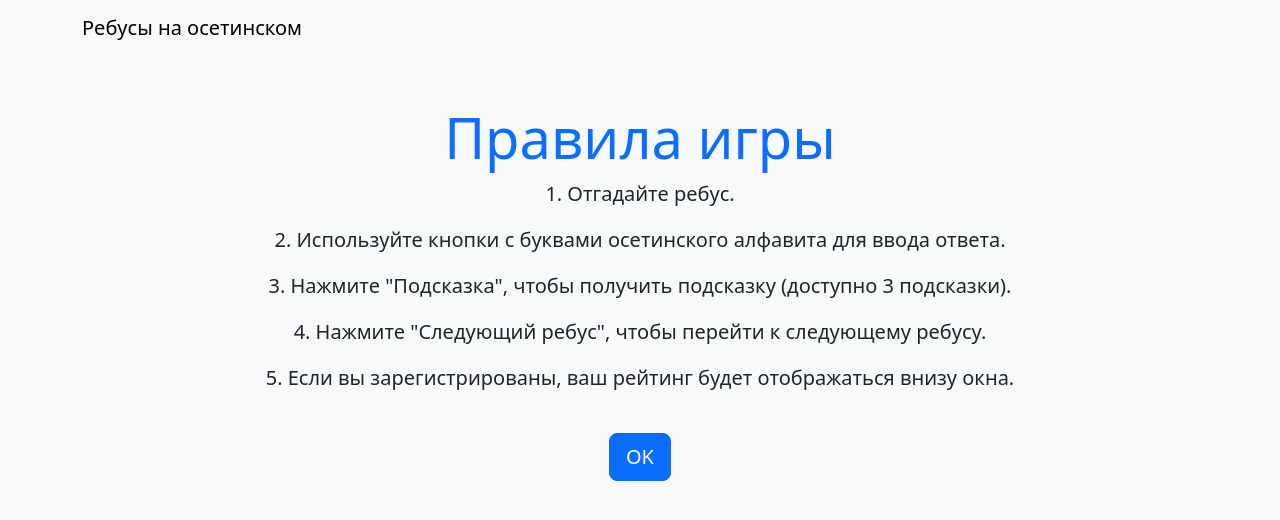
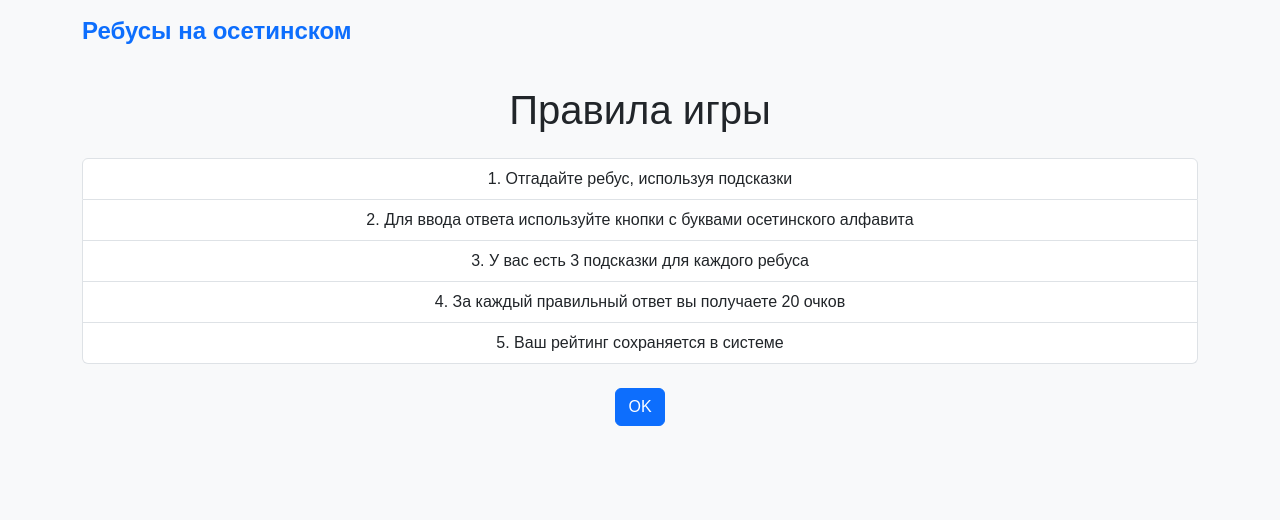
Before and after one commit to Anch7777/puzzles_in_ossetian, a Flask app: page /rules in a window 1280 px wide. Shown: the top 520 px of the page. Run offline with Flask 3, Linux system fonts and the light colour scheme.

Commit message:
распределение по папкам

```diff
--- a/app.py
+++ b/app.py
@@ -1,18 +1,17 @@
+import os
 from flask import Flask, render_template, request, redirect, url_for, session, flash
-from data.db_session import db
-from data.users import User
-from data.riddles import Riddle
-import os
+from data._all_models import db, User, Riddle
 
+# Создание экземпляра приложения
 app = Flask(__name__)
-app.secret_key = 'your_secret_key'
-
-# Определение BASE_DIR
-BASE_DIR = os.path.abspath(os.path.dirname(__file__))
+app.secret_key = 'your_secret_key'  # Ключ для работы с сессиями
 
 # Настройка пути к базе данных
-app.config['SQLALCHEMY_DATABASE_URI'] = f'sqlite:///{os.path.join(BASE_DIR, "data", "puzzles.db")}'
+DATABASE_PATH = os.path.abspath('db/puzzles.db')
+app.config['SQLALCHEMY_DATABASE_URI'] = f"sqlite:///{DATABASE_PATH}"
 app.config['SQLALCHEMY_TRACK_MODIFICATIONS'] = False
+
+# Инициализация базы данных
 db.init_app(app)
 
 # Буквы осетинского алфавита
@@ -21,18 +20,19 @@ ossetian_alphabet = [
     'р', 'с', 'у', 'ф', 'х', 'хъ', 'ы', '-'
 ]
 
-def initialize_database():
-    """Инициализация базы данных: создание таблиц и добавление начальных данных."""
-    with app.app_context():
-        db.create_all()  # Создание таблиц
+# Создание таблиц и заполнение ребусов при первом запуске
+with app.app_context():
+    try:
+        # Проверяем, существует ли папка db/
+        db_dir = os.path.dirname(DATABASE_PATH)
+        if not os.path.exists(db_dir):
+            os.makedirs(db_dir)  # Создаем папку db/, если её нет
 
-        # Проверка наличия ребусов в базе данных
-        if Riddle.query.count() == 0:
-            # Очистка таблицы ребусов (если она не пуста)
-            db.session.query(Riddle).delete()
-            db.session.commit()
+        # Создаем таблицы
+        db.create_all()
 
-            # Добавление новых ребусов
+        # Проверяем, есть ли уже ребусы в базе данных
+        if not Riddle.query.first():
             rebuses = [
                 {"image": "rebus1.png", "answer": "хæрисджын", "hints": "Первая буква 'х', В слове 8 букв, æ дж"},
                 {"image": "rebus2.png", "answer": "бирæгъзæнг", "hints": "Первая буква 'б', В слове 9 букв, æ гъ"},
@@ -40,11 +40,16 @@ def initialize_database():
                 {"image": "rebus4.png", "answer": "сындзыхъæу", "hints": "Первая буква 'с', В слове 8 букв, дз хъ"},
                 {"image": "rebus5.png", "answer": "дур-дур", "hints": "Первая буква 'д', В слове 7 букв, д"}
             ]
+
             for r in rebuses:
                 new_riddle = Riddle(image=r['image'], answer=r['answer'], hints=r['hints'])
                 db.session.add(new_riddle)
+
             db.session.commit()
+    except Exception as e:
+        print(f"Ошибка при создании базы данных: {e}")
 
+# Маршруты
 @app.route('/')
 def index():
     return render_template('index.html')
@@ -86,47 +91,43 @@ def register():
 @app.route('/game', methods=['GET', 'POST'])
 def game():
     if 'username' not in session:
-        session['username'] = 'guest'
-        session['score'] = 0
-        session['solved_rebuses'] = ''
+        return redirect(url_for('index'))
+
     rebuses = Riddle.query.all()
-    user = User.query.filter_by(name=session['username']).first() if session['username'] != 'guest' else None
-    solved_rebuses = set(session['solved_rebuses'].split(',') if session['solved_rebuses'] else [])
+    user = User.query.filter_by(name=session['username']).first()
+    solved_rebuses = set(user.solved_rebuses.split(',') if user.solved_rebuses else [])
     current_rebus_id = int(request.args.get('rebus_id', 1))
     current_rebus = next((r for r in rebuses if r.id == current_rebus_id), None)
-    hints_left = 3 - len([hint for hint in session.get('used_hints', {}).get(str(current_rebus_id), [])])
+
+    hints_left = 3
     if request.method == 'POST':
         action = request.form.get('action')
         if action == 'check_answer':
             user_answer = request.form['answer'].strip()
             if user_answer == current_rebus.answer:
                 if str(current_rebus.id) not in solved_rebuses:
-                    session['score'] = session.get('score', 0) + 20
+                    user.score += 20
                     solved_rebuses.add(str(current_rebus.id))
-                    session['solved_rebuses'] = ','.join(solved_rebuses)
+                    user.solved_rebuses = ','.join(solved_rebuses)
+                    db.session.commit()
+                    session['score'] = user.score
                     flash('Правильно!', 'success')
                 return redirect(url_for('game', rebus_id=current_rebus_id + 1))
             else:
                 flash('Неправильно. Попробуйте еще раз.', 'danger')
         elif action == 'show_hint':
-            used_hints = session.setdefault('used_hints', {})
-            if len(used_hints.get(str(current_rebus_id), [])) < 3:
-                hints = current_rebus.hints.split(',')
-                used_hints.setdefault(str(current_rebus_id), []).append(hints[len(used_hints[str(current_rebus_id)])])
-                session.modified = True
-                flash(f"Подсказка: {hints[len(used_hints[str(current_rebus_id)]) - 1]}", 'info')
-            else:
-                flash("Вы использовали все подсказки для этого ребуса!", 'warning')
+            hints_left -= 1
+            flash(f"Подсказка: {current_rebus.hints}", 'info')
+
     if current_rebus is None:
         return redirect(url_for('success'))
-    show_register_modal = session['username'] == 'guest' and len(solved_rebuses) >= 3
+
     return render_template(
         'game.html',
         rebus=current_rebus,
         score=session['score'],
         ossetian_alphabet=ossetian_alphabet,
-        hints_left=hints_left,
-        show_register_modal=show_register_modal
+        hints_left=hints_left
     )
 
 @app.route('/rating')
@@ -139,6 +140,4 @@ def success():
     return render_template('success.html')
 
 if __name__ == '__main__':
-    # Инициализация базы данных при первом запуске
-    initialize_database()
     app.run(debug=True)
--- a/data/_all_models.py
+++ b/data/_all_models.py
@@ -1,2 +1,6 @@
+from flask_sqlalchemy import SQLAlchemy
+
+db = SQLAlchemy()
+
 from .users import User
 from .riddles import Riddle
--- a/data/db_session.py
+++ b/data/db_session.py
@@ -1,3 +1,8 @@
 from flask_sqlalchemy import SQLAlchemy
 
+# Создаем экземпляр базы данных
 db = SQLAlchemy()
+
+# Импортируем модели
+from .users import User
+from .riddles import Riddle
--- a/data/riddles.py
+++ b/data/riddles.py
@@ -1,4 +1,4 @@
-from data.db_session import db
+from data._all_models import db
 
 class Riddle(db.Model):
     __tablename__ = 'riddles'
@@ -6,3 +6,6 @@ class Riddle(db.Model):
     image = db.Column(db.String(255), nullable=False)  # Путь к изображению ребуса
     answer = db.Column(db.String(100), nullable=False)  # Ответ на ребус
     hints = db.Column(db.String(255))  # Подсказки через запятую
+
+    def __repr__(self):
+        return f'<Riddle {self.id}>'
--- a/data/users.py
+++ b/data/users.py
@@ -1,4 +1,4 @@
-from data.db_session import db
+from data._all_models import db
 
 class User(db.Model):
     __tablename__ = 'users'
--- a/static/css/styles.css
+++ b/static/css/styles.css
@@ -1,20 +1,66 @@
 body {
     background-color: #f8f9fa;
+    font-family: 'Arial', sans-serif;
 }
 
-.display-1 {
-    font-size: 4rem;
+.card {
+    border-radius: 15px;
+    box-shadow: 0 6px 12px rgba(0, 0, 0, 0.15);
+    transition: transform 0.3s ease;
+}
+
+.card:hover {
+    transform: translateY(-5px);
+}
+
+.card-header {
+    font-size: 1.75rem;
     font-weight: bold;
-    color: #007bff;
-    text-transform: uppercase;
+    background-color: #0d6efd;
+    color: white;
+    border-radius: 15px 15px 0 0;
+}
+
+.btn-secondary {
+    background-color: #0d6efd;
+    border-color: #0d6efd;
+    transition: background-color 0.3s ease;
+}
+
+.btn-secondary:hover {
+    background-color: #0b5ed7;
+    border-color: #0a58ca;
+}
+
+.alert-success {
+    background-color: #d4edda;
+    color: #155724;
+    border-color: #c3e6cb;
+    border-radius: 10px;
+}
+
+.alert-danger {
+    background-color: #f8d7da;
+    color: #721c24;
+    border-color: #f5c6cb;
+    border-radius: 10px;
 }
 
 .alert-info {
-    background-color: #d1ecf1;
+    background-color: #cce5ff;
     color: #0c5460;
+    border-color: #b8daff;
+    border-radius: 10px;
 }
 
-.modal.show {
-    display: block;
-    background-color: rgba(0, 0, 0, 0.5);
+.navbar-brand {
+    font-size: 1.5rem;
+    font-weight: bold;
+    color: #0d6efd !important;
 }
+
+.navbar-text {
+    font-size: 1rem;
+    margin-left: 20px;
+    color: #333;
+}
--- a/static/js/scripts.js
+++ b/static/js/scripts.js
@@ -1,5 +1,4 @@
 document.addEventListener("DOMContentLoaded", function () {
-    // Получаем элементы подсказки
     const hintButton = document.getElementById("hint-button");
     const hintText = document.getElementById("hint-text");
 
--- a/templates/base.html
+++ b/templates/base.html
@@ -4,7 +4,9 @@
     <meta charset="UTF-8">
     <meta name="viewport" content="width=device-width, initial-scale=1.0">
     <title>Ребусы на осетинском</title>
+    <!-- Подключение Bootstrap CSS -->
     <link href="https://cdn.jsdelivr.net/npm/bootstrap@5.3.2/dist/css/bootstrap.min.css" rel="stylesheet">
+    <!-- Подключение собственных стилей -->
     <link rel="stylesheet" href="{{ url_for('static', filename='css/styles.css') }}">
 </head>
 <body>
@@ -23,6 +25,7 @@
         {% endwith %}
         {% block content %}{% endblock %}
     </div>
+    <!-- Подключение Bootstrap JS и Popper.js -->
     <script src="https://cdn.jsdelivr.net/npm/bootstrap@5.3.2/dist/js/bootstrap.bundle.min.js"></script>
 </body>
 </html>
--- a/templates/rules.html
+++ b/templates/rules.html
@@ -1,12 +1,14 @@
 {% extends "base.html" %}
 {% block content %}
-<div class="text-center mt-5">
-    <h1 class="display-4 text-primary">Правила игры</h1>
-    <p class="lead">1. Отгадайте ребус.</p>
-    <p class="lead">2. Используйте кнопки с буквами осетинского алфавита для ввода ответа.</p>
-    <p class="lead">3. Нажмите "Подсказка", чтобы получить подсказку (доступно 3 подсказки).</p>
-    <p class="lead">4. Нажмите "Следующий ребус", чтобы перейти к следующему ребусу.</p>
-    <p class="lead">5. Если вы зарегистрированы, ваш рейтинг будет отображаться внизу окна.</p>
-    <a href="{{ url_for('index') }}" class="btn btn-primary btn-lg mt-4">OK</a>
+<div class="text-center">
+    <h1 class="mb-4">Правила игры</h1>
+    <ol class="list-group list-group-numbered mb-4">
+        <li class="list-group-item">Отгадайте ребус, используя подсказки</li>
+        <li class="list-group-item">Для ввода ответа используйте кнопки с буквами осетинского алфавита</li>
+        <li class="list-group-item">У вас есть 3 подсказки для каждого ребуса</li>
+        <li class="list-group-item">За каждый правильный ответ вы получаете 20 очков</li>
+        <li class="list-group-item">Ваш рейтинг сохраняется в системе</li>
+    </ol>
+    <button onclick="window.location.href='{{ url_for('index') }}'" class="btn btn-primary">OK</button>
 </div>
 {% endblock %}
```
Also changed, not shown: templates/game.html (+3 -24 lines), templates/register_prompt.html (added, +20 -0 lines).
